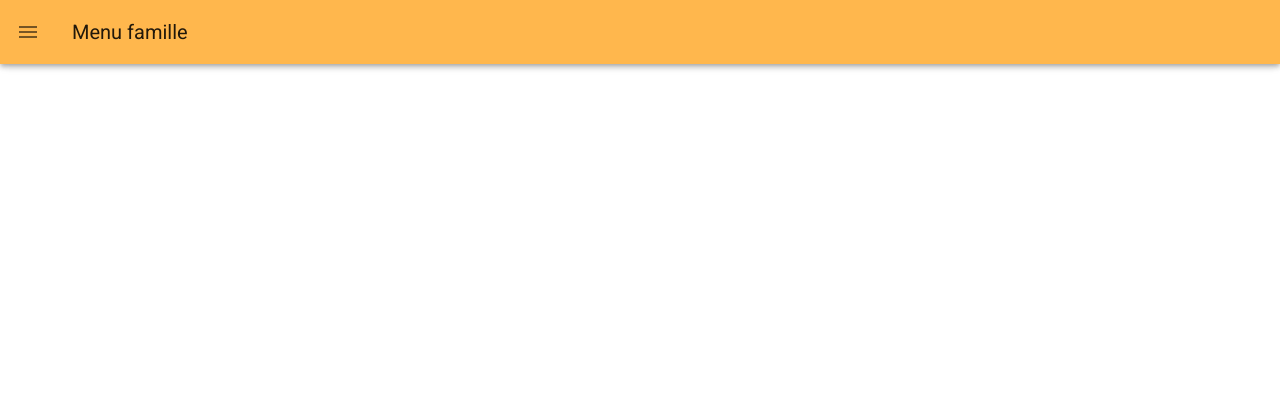
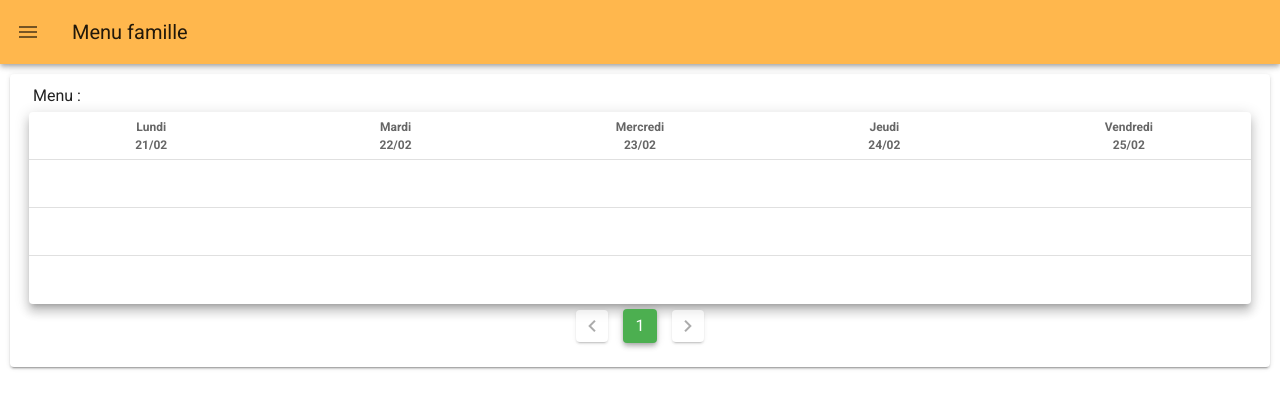
Before and after one commit to dorineT/MDL-MenuFamille, a Vue app in the folder front/menufamille/: page /menuSuggestion in a window 1280 px wide. Shown: the top 408 px of the page. Built offline with nearby package versions, Linux system fonts and the light colour scheme.

Commit message:
link to the suggestion page + add MenuSuggestion.vue and EmptyCalendar.vue (first version)

```diff
--- /dev/null
+++ b/front/menufamille/src/components/EmptyCalendar.vue
@@ -0,0 +1,269 @@
+<template>
+
+  <div style="margin: 4px">
+
+      <div  style="margin: 4px">Menu : {{periodeMenu}} </div>
+
+      <v-data-table
+            :headers="headers"
+            :items="items"
+            class="elevation-8"
+            disable-sort
+            mobile-breakpoint="0"
+            :footer-props="{
+              'disable-items-per-page':true,
+              itemsPerPage:7,
+              'items-per-page-options': [7,14],
+              'items-per-page-text':'Lignes par page',
+            }"
+          hide-default-footer
+          @page-count="pageCount = $event"
+          :page.sync="page"
+        >
+
+          <template v-slot:body>
+            <tbody v-if="items.length === 0">
+              <td class="nodata" colspan="0">Auncun menu sélectionné</td>
+            </tbody>
+            <tbody v-else>
+            <tr>
+              <td class="tdplat" v-for="(item,i) in platsMatin" :key="i+'matin'">
+                <v-btn text @click="goToRecette(item,'matin')">
+                    <p v-if="item.Plat!=='/'">{{ item.Plat }} </p>
+                    <p v-else style="color: red">X</p>
+                  </v-btn>
+                <p v-if="item.NbPers!==null">{{item.NbPers}} personnes</p>
+              </td>
+            </tr>
+            <tr>
+              <td class="tdplat" v-for="(item,i) in platsMidi" :key="i+'midi'">
+                <v-btn text @click="goToRecette(item,'midi')">
+                    <p v-if="item.Plat!=='/'">{{ item.Plat }} </p>
+                    <p v-else style="color: red">X</p>
+                </v-btn>
+                <p v-if="item.NbPers!==null">{{item.NbPers}} personnes</p>
+              </td>
+            </tr>
+            <tr>
+              <td class="tdplat" v-for="(item,i) in platsSoir" :key="i+'soir'">
+                <v-btn  text @click="goToRecette(item,'soir')">
+                  <p v-if="item.Plat!=='/'">{{ item.Plat }} </p>
+                  <p v-else style="color: red">X</p>
+                </v-btn>
+                <p v-if="item.NbPers!==null">{{item.NbPers }} personnes </p>
+              </td>
+            </tr>
+            </tbody>
+          </template>
+        </v-data-table>
+
+      <v-pagination
+        v-model="page"
+        :length="pageCount"
+        color="green"
+        @next="nextPageMenu"
+        @previous="previousPageMenu"
+        @input="changePageEvent"
+      ></v-pagination>
+    </div>
+
+</template>
+
+<script>
+import {eventBus } from '../main'
+export default {
+    props:['periodeMenu'],
+    data () {
+      return {headers: [],
+      menu: {
+          menu_id: 1,
+          plats: [
+            {
+              id:10,
+              jour: 'Lundi',
+              date: '21/02',
+              Matin: '',
+              MatinNbPers:null,
+              Midi: '',
+              MidiNbPers: null,
+              Soir: '',
+              SoirNbPers: null
+            },
+            {
+              id:11,
+              jour: 'Mardi',
+              date: '22/02',
+              Matin: '',
+              MatinNbPers: null,
+              Midi: '',
+              MidiNbPers: null,
+              Soir: '',
+              SoirNbPers: null,
+            },
+            {
+              id:12,
+              jour: 'Mercredi',
+              date: '23/02',
+              Matin: '',
+              MatinNbPers:null,
+              Midi: '',
+              MidiNbPers: null,
+              Soir: '',
+              SoirNbPers: null,
+            },
+            {
+              id:13,
+              jour: 'Jeudi',
+              date: '24/02',
+              Matin: '',
+              MatinNbPers:null,
+              Midi: '',
+              MidiNbPers: null,
+              Soir: '',
+              SoirNbPers: null,
+            },
+            {
+              id:14,
+              jour: 'Vendredi',
+              date: '25/02',
+              Matin: '',
+              MatinNbPers:null,
+              Midi: '',
+              MidiNbPers: null,
+              Soir: '',
+              SoirNbPers: null,
+            }
+          ],
+          dateDebut: '21/02/2022',
+          dateFin: '25/02/2022',
+          verrou: true
+        },
+        items: [],
+        pageCount: 0,
+        page: 1,
+        nbJourMenu: 0,
+        platsMatin:[],
+        platsMidi: [],
+        platsSoir: []
+         }
+    },
+    mounted(){
+        console.log('des choses a faire avec l\'api')
+        this.items = this.menu.plats
+
+        let indiceEnd = this.items.length < 7 ? this.items.length : 7
+        this.populateHeader(this.items,0,indiceEnd)
+        this.fillPlat(this.items,0,indiceEnd)
+        // call api to get the menu ou pas besoin
+    },
+    created(){
+      eventBus.$on('updateMenuJour', this.updateMenuJour)
+    },
+    methods:{
+      //// Affichage calendrier ///
+      goToRecette(item,periode){
+          console.log('click recette calendar ' + periode)
+          //open dialogue with even bus
+          eventBus.$emit('openDialog', item, periode, this.items)
+        },
+      populateHeader(menu,iStart, iEnd){
+        this.headers = []
+        this.nbJourMenu = 0
+        // 7 jour max display dans le cal
+        while(this.nbJourMenu < 7 & iStart < menu.length & iStart < iEnd){
+          let jourPlat = menu[iStart]
+          this.headers.push({
+              text: jourPlat.jour + '\n' + jourPlat.date,
+              align: 'center',
+              value: jourPlat.id
+          })
+          iStart++
+          this.nbJourMenu++
+        }
+      },
+      /* remplir les différents tableaux avec les repas par separation, matin - midi -soir*/
+      fillPlat(menu,iStart, iEnd){
+
+        this.platsMatin = []
+        this.platsMidi = []
+        this.platsSoir = []
+
+        while(iStart<iEnd & iStart<menu.length){
+          let jourPlat = menu[iStart]
+
+          this.platsMatin.push({
+            id: jourPlat.id,
+            Plat: jourPlat.Matin,
+            NbPers: jourPlat.MatinNbPers
+          })
+
+          this.platsMidi.push({
+            id: jourPlat.id,
+            Plat: jourPlat.Midi,
+            NbPers: jourPlat.MidiNbPers
+          })
+
+          this.platsSoir.push({
+            id: jourPlat.id,
+            Plat: jourPlat.Soir,
+            NbPers: jourPlat.SoirNbPers
+          })
+
+          iStart++
+        }
+      },
+      //event quand on clique sur page suivante
+      nextPageMenu(){
+        let iStart = (this.page-1) * 7
+        let iEnd = this.page * 7
+        this.populateHeader(this.items, iStart, iEnd)
+        this.fillPlat(this.items,iStart,iEnd)
+      },
+      //event quand on clique sur page precedente
+      previousPageMenu(){   // p1 : 0 -> 7 (6)   , P2 : 7 -> 14 (13)
+        let iStart = (this.page-1) * 7
+        let iEnd = this.page * 7
+        this.populateHeader(this.items, iStart, iEnd)
+        this.fillPlat(this.items,iStart,iEnd)
+      },
+      changePageEvent(newPage){
+        let iStart = (newPage-1) * 7
+        let iEnd = newPage * 7
+        this.populateHeader(this.items, iStart, iEnd)
+        this.fillPlat(this.items,iStart,iEnd)
+      },
+
+      /// UPDATE CALENDRIER ////
+
+      updateMenuJour(menuJour, periode){
+        console.log(menuJour)
+        console.log(periode)
+
+        console.log(this.menu.plats)
+        //let menuJourOld = this.menus.plats.find( elem => elem.id === menuJour.id)
+        //console.log('menu trouve ' + menuJourOld)
+
+        /*if(periode === 'matin'){
+          this.menu.plat[menuJour.id].Matin = menuJour.Matin
+        }
+        else if(periode === 'midi'){
+          this.menu[menuJour.id].Midi = menuJour.Midi
+        }
+        else if(periode === 'soir'){
+          this.menu[menuJour.id].Soir = menuJour.Soir
+        }*/
+      }
+
+    }
+}
+</script>
+
+
+<style lang="sass">
+
+.v-data-table
+  white-space: pre-wrap
+
+.tdplat
+  text-align: center
+</style>
--- a/front/menufamille/src/router/index.js
+++ b/front/menufamille/src/router/index.js
@@ -17,11 +17,17 @@ const routes = [
     props: true
   },
   {
+    path: '/menuSuggestion',
+    name: 'MenuSuggestion',
+    component: () => import( '../views/MenuSuggestion.vue'),
+
+  },
+  {
 
     // links to access to the creation menu page
     path: '/creationMenu',
     name: 'CreationMenu',
-    component: () => import(/* webpackChunkName: "creationMenu" */ '../views/CreationMenu.vue')
+    component: () => import('../views/CreationMenu.vue')
   },
 ]
 
--- a/front/menufamille/src/views/Home.vue
+++ b/front/menufamille/src/views/Home.vue
@@ -25,7 +25,7 @@
                 :key="i"
               >
                 <v-list-item-content>
-                  <v-list-item-title v-text="item"></v-list-item-title>
+                  <v-list-item-title  @click="goToSuggestionMenu(i, item)" v-text="item"></v-list-item-title>
                 </v-list-item-content>
               </v-list-item>
             </v-list-item-group>
@@ -81,6 +81,9 @@
     methods:{
       goToModificationMenu(key , item){
         this.$router.push({name:'MenuModification', query: {id: key, periode: item}});
+      },
+      goToSuggestionMenu(key, item){
+        this.$router.push({name:'MenuSuggestion', query: {id: key, periode: item}});
       }
     }
   }
--- /dev/null
+++ b/front/menufamille/src/views/MenuSuggestion.vue
@@ -0,0 +1,45 @@
+<template>
+    <v-card
+        class="cardSuggestion"
+    >
+      <dialogue-modification-jour-plat></dialogue-modification-jour-plat>
+
+      <calendar-modification-menu
+        :periodeMenu="periode"
+      ></calendar-modification-menu>
+    </v-card>
+</template>
+
+
+<script>
+import CalendarModificationMenu from '../components/EmptyCalendar.vue'
+import DialogueModificationJourPlat from '../components/DialogModificationJourPlat.vue'
+export default {
+  name: 'MenuSuggestion',
+
+  components: {
+    CalendarModificationMenu,
+    DialogueModificationJourPlat
+  },
+
+  data (){
+    return{
+      periode: null,
+      idPeriode: null
+
+    }
+  },
+  mounted(){
+    console.log(this.$route.query.id + ' ' + this.$route.query.periode )
+    this.idPeriode = this.$route.query.id
+    this.periode = this.$route.query.periode
+  }
+}
+</script>
+
+<style lang="sass">
+.cardSuggestion
+  margin: 10px
+  padding: 15px
+  padding-top: 30px
+</style>
```
